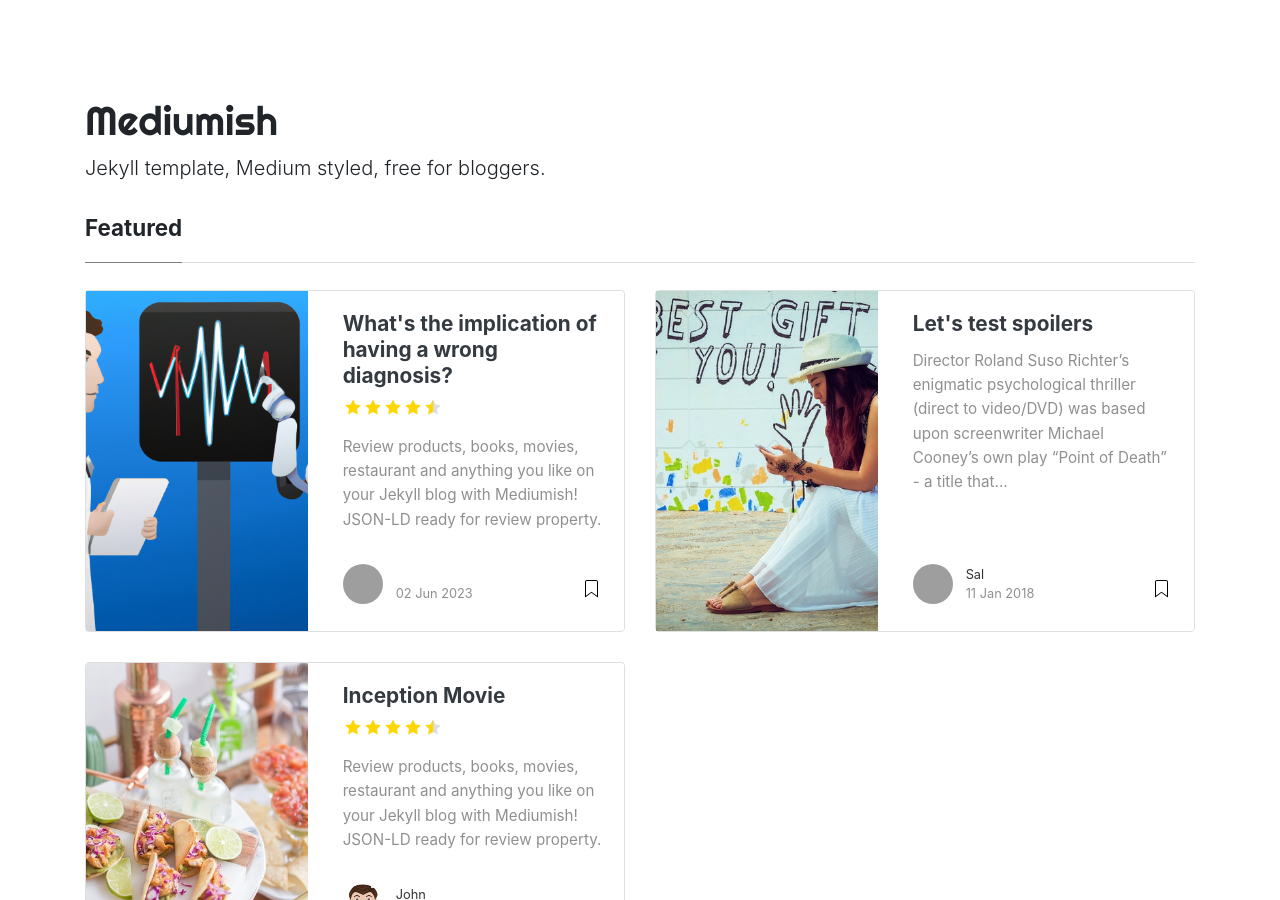
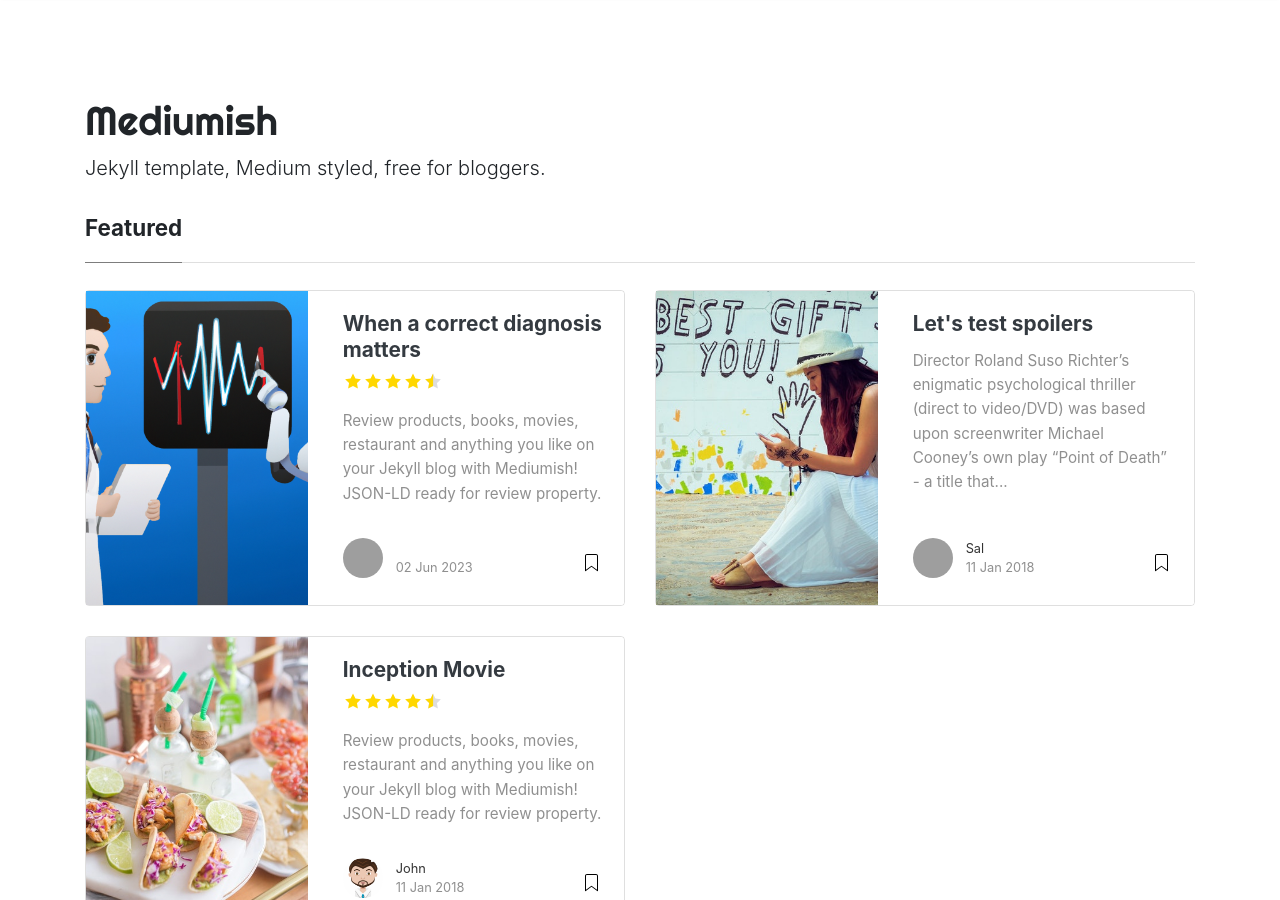
Before and after one commit to slsu0424/slsu0424.github.io, a Jekyll site: the page built from index.html, in a window 1280 px wide and 900 px high. Built offline with Jekyll 4.4.1, drawn with Linux system fonts in a browser that asks for light colours; nearby versions of some CDN libraries; the list of posts is cut into pages by our own code; grey boxes are pictures that could not be loaded.

Commit message:
Update 2023-06-02-test.md

```diff
--- a/_posts/2023-06-02-test.md
+++ b/_posts/2023-06-02-test.md
@@ -1,6 +1,6 @@
 ---
 layout: post
-title:  "What's the implication of having a wrong diagnosis?"
+title:  "When a correct diagnosis matters"
 author: sandy
 categories: [ Jekyll, tutorial ]
 tags: [red, yellow]
@@ -24,7 +24,7 @@ title:  "Inception Movie"
 author: john
 categories: [ Jekyll, tutorial ]
 tags: [red, yellow]
-image: assets/images/11.jpg
+image: assets/images/DALL·E 2023-06-02 00.15.33 - doctor vs. robot analyzing data.png
 description: "My review of Inception movie. Actors, directing and more."
 rating: 4.5
 ---
```
